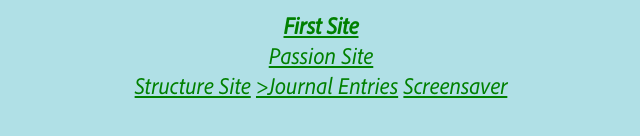
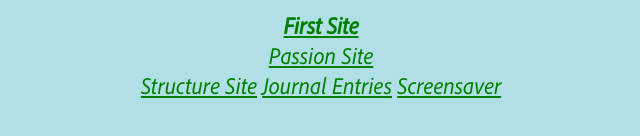
Before and after one commit to olusinad/homepage, a plain HTML site: page index.html in a window 1280 px wide. Shown: the part 210-346 px from the top of the page, 319-959 px from the left. Drawn offline with Linux system fonts and the light colour scheme.

Commit message:
Update index.html

```diff
--- a/index.html
+++ b/index.html
@@ -14,7 +14,7 @@
         <b><a href="first_site/First_Site.html">First Site</a></b><br>
         <a href="passion_Site/Passion_Site.html">Passion Site</a></b><br>
         <a href="Structure/structure.html">Structure Site</a><b></b>
-        <a href="https://docs.google.com/document/d/1ts_kvTv0770cUVRCCop3oRlK4VFe0z4SOl3ZBBWLMIk/edit?usp=sharing">>Journal Entries</a><b></b>
+        <a href="https://docs.google.com/document/d/1ts_kvTv0770cUVRCCop3oRlK4VFe0z4SOl3ZBBWLMIk/edit?usp=sharing">Journal Entries</a><b></b>
         <a href="Screensaver/screensaver.html">Screensaver</a>
     </p>
 </body>
```
